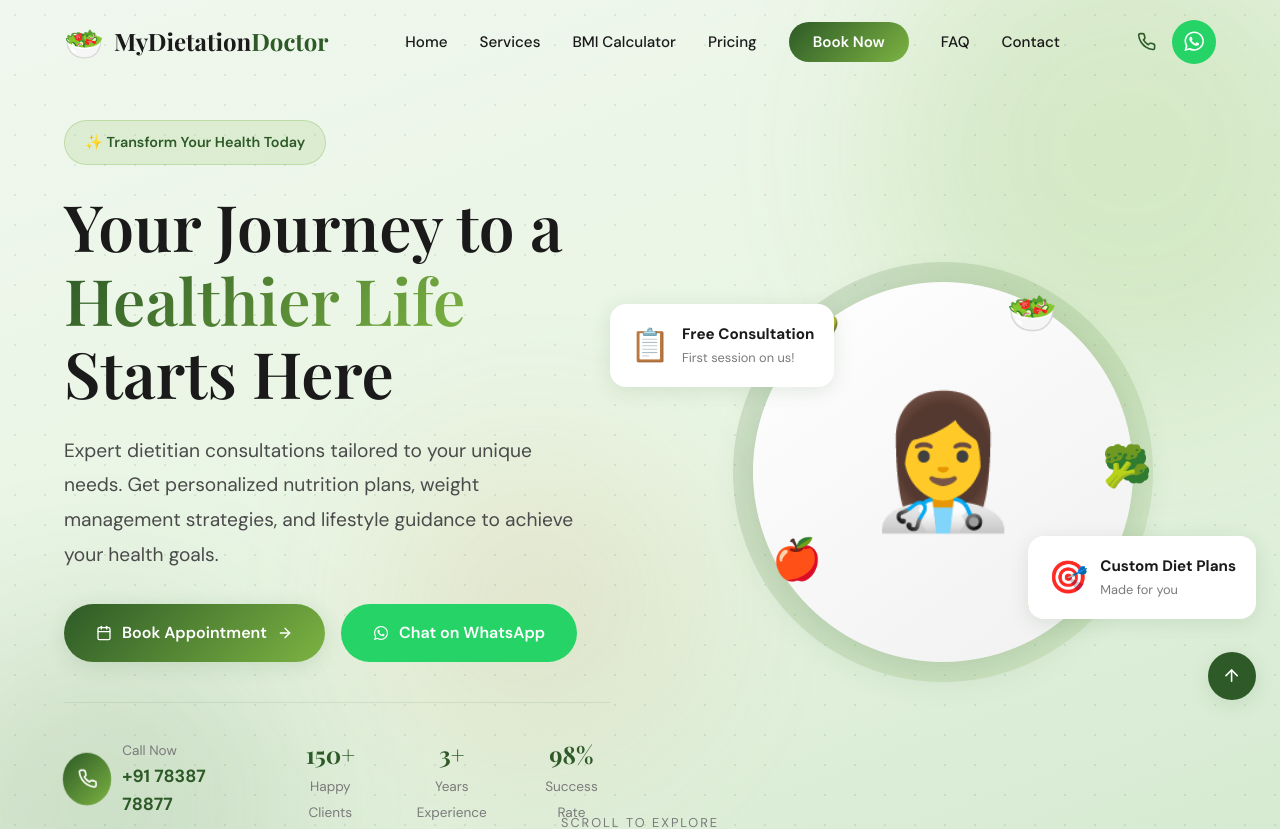
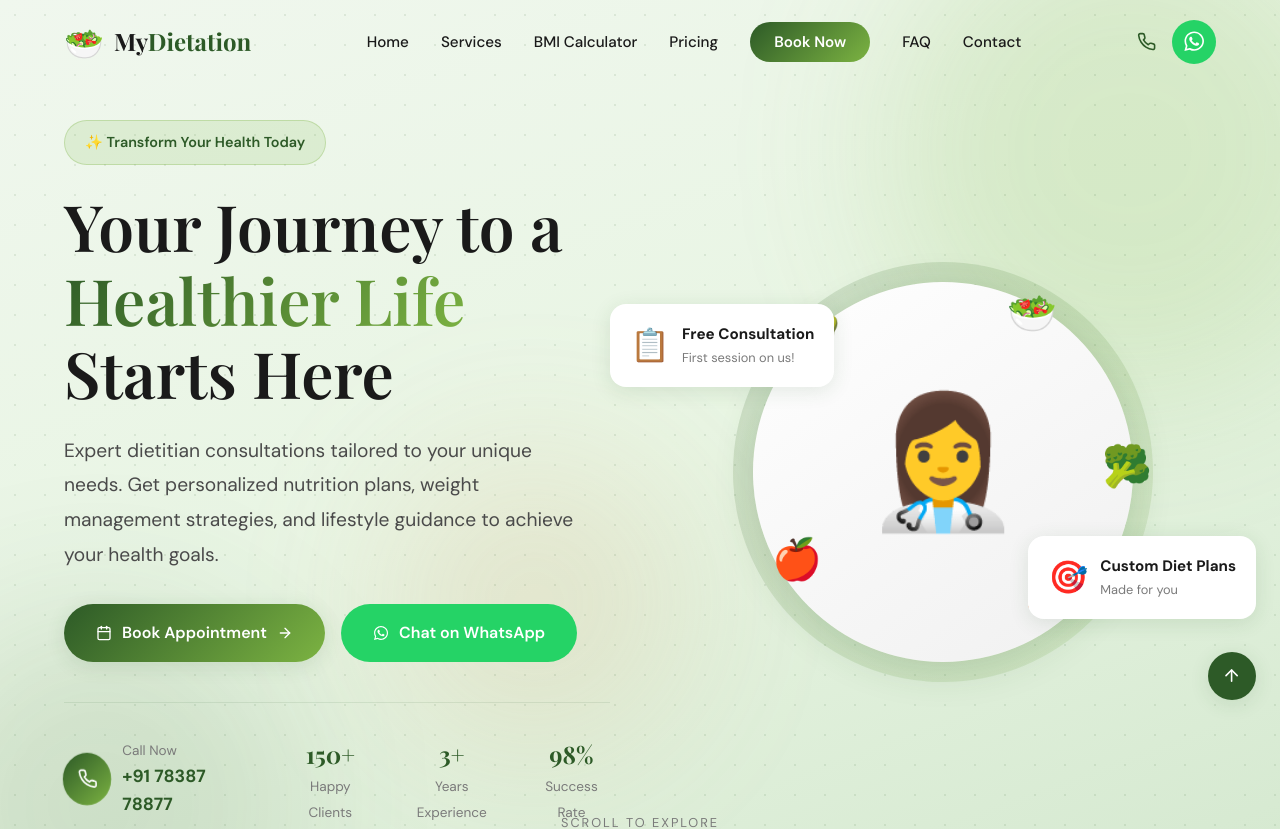
Before and after one commit to Stack64/MyDietitianDoctor, a React (Vite) app in the folder mydietitiandoctor/: page / in a window 1280 px wide. Shown: the top 829 px of the page. Built offline with nearby package versions, Linux system fonts and the light colour scheme.

Commit message:
Update logo text in Navbar component

```diff
--- a/mydietitiandoctor/src/components/Navbar/Navbar.jsx
+++ b/mydietitiandoctor/src/components/Navbar/Navbar.jsx
@@ -41,7 +41,7 @@ const Navbar = () => {
         <a href="#home" className="navbar-logo" onClick={(e) => handleNavClick(e, '#home')}>
           <span className="logo-icon">🥗</span>
           <span className="logo-text">
-            MyDietation<span className="logo-highlight">Doctor</span>
+            My<span className="logo-highlight">Dietation</span>
           </span>
         </a>
 
```
